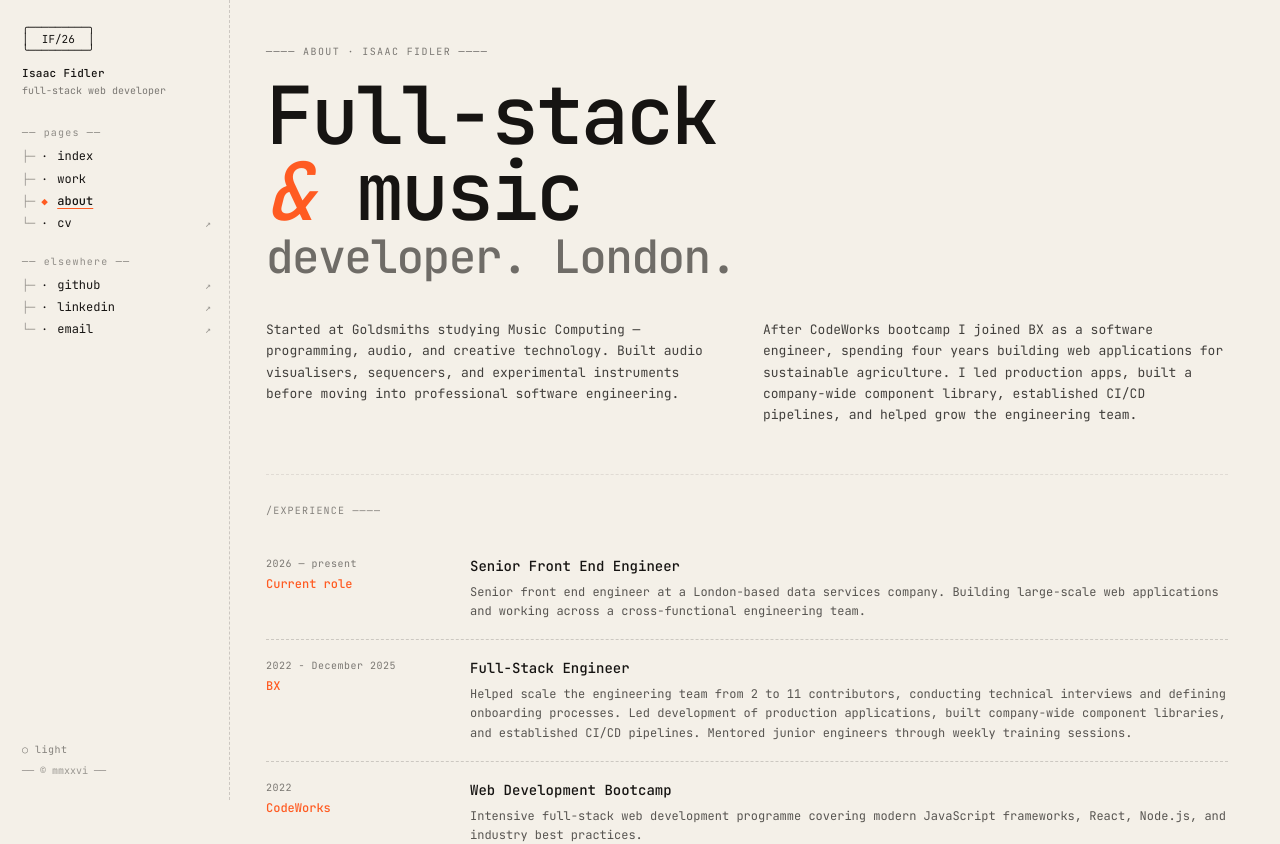
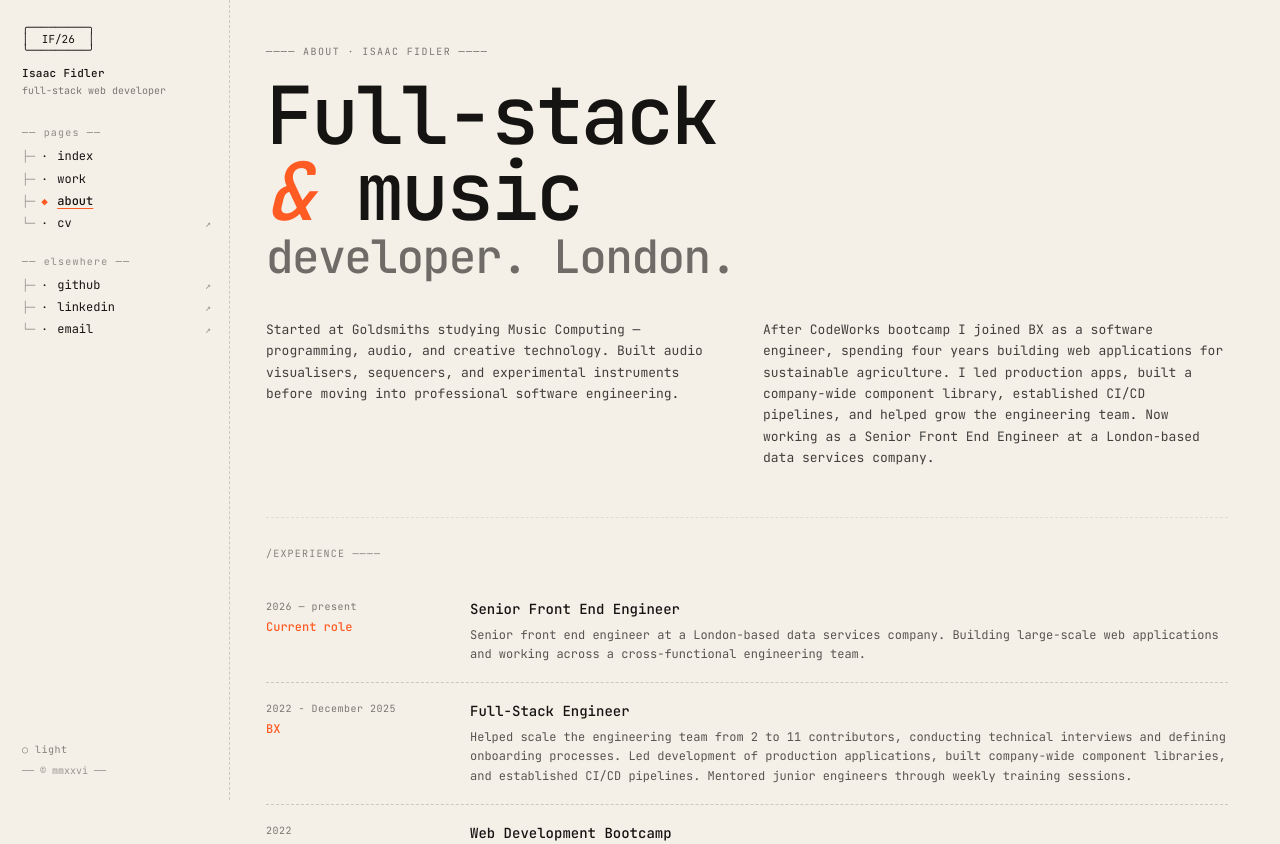
Before and after one commit to IsaacFidler/portfolio, a Next.js app: page /about in a window 1280 px wide. Shown: the top 844 px of the page. Built offline with nearby package versions, Linux system fonts and the light colour scheme.

Commit message:
copy: mention current senior front end role in bio

```diff
--- a/src/app/about/page.tsx
+++ b/src/app/about/page.tsx
@@ -47,6 +47,8 @@ export default function AboutPage() {
           four years building web applications for sustainable agriculture. I
           led production apps, built a company-wide component library,
           established CI/CD pipelines, and helped grow the engineering team.
+          Now working as a Senior Front End Engineer at a London-based data
+          services company.
         </p>
       </div>
 
```
